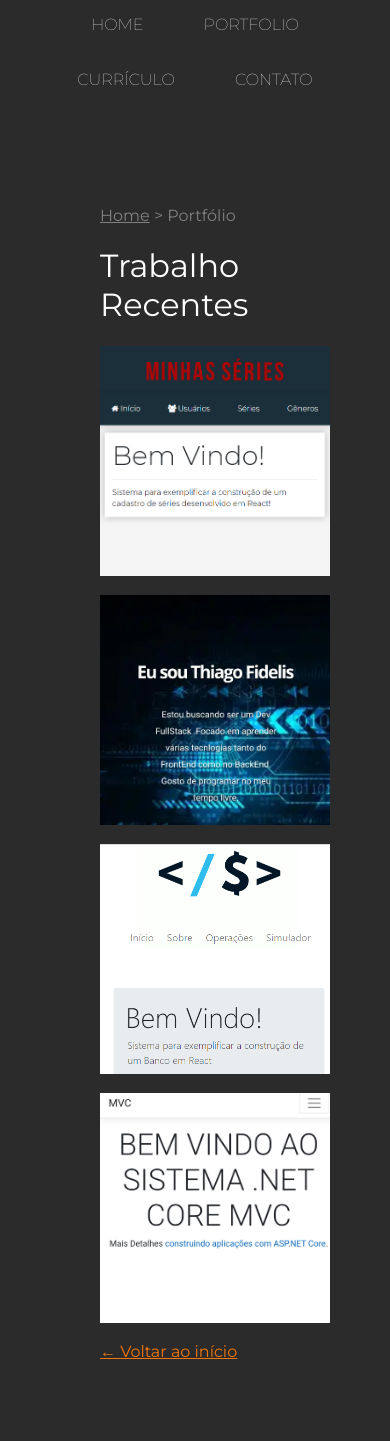
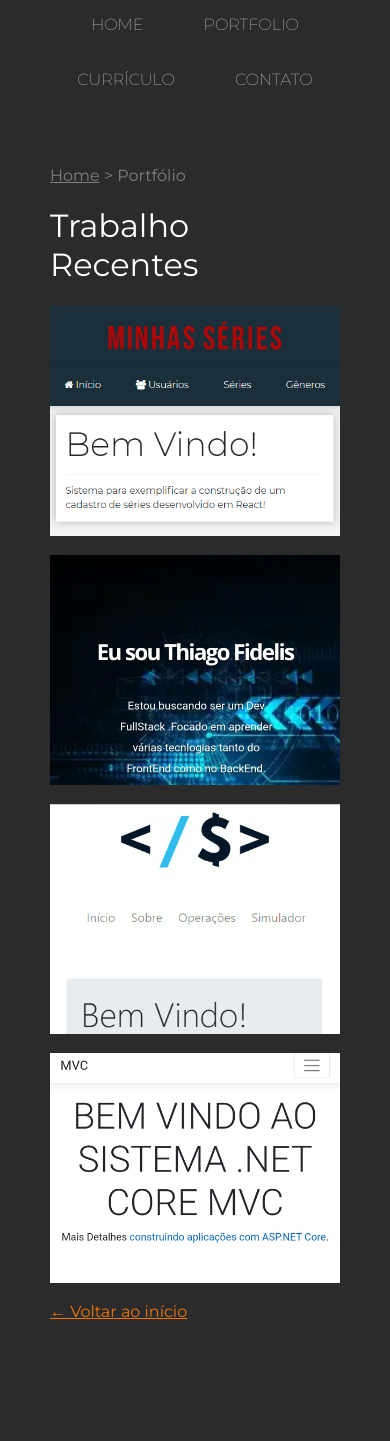
Before and after one commit to fidelis27/portfolio-thiagofidelis, a PHP site: page /portfolio.html in a window 390 px wide. After the commit the page ends 1319 px from the top, so only its background shows below. Run offline with PHP 8.4, Linux system fonts and the light colour scheme.

Commit message:
responsive

```diff
--- a/css/styles.css
+++ b/css/styles.css
@@ -280,5 +280,12 @@ body {
                 margin-left: 20px;
         margin-right: 20px;
     }
+    .main{
+        padding:40px 50px 40px 50px ;
+
+    }
+    .miniatura {
+        width: 100%;
+    }
 
 }
```
